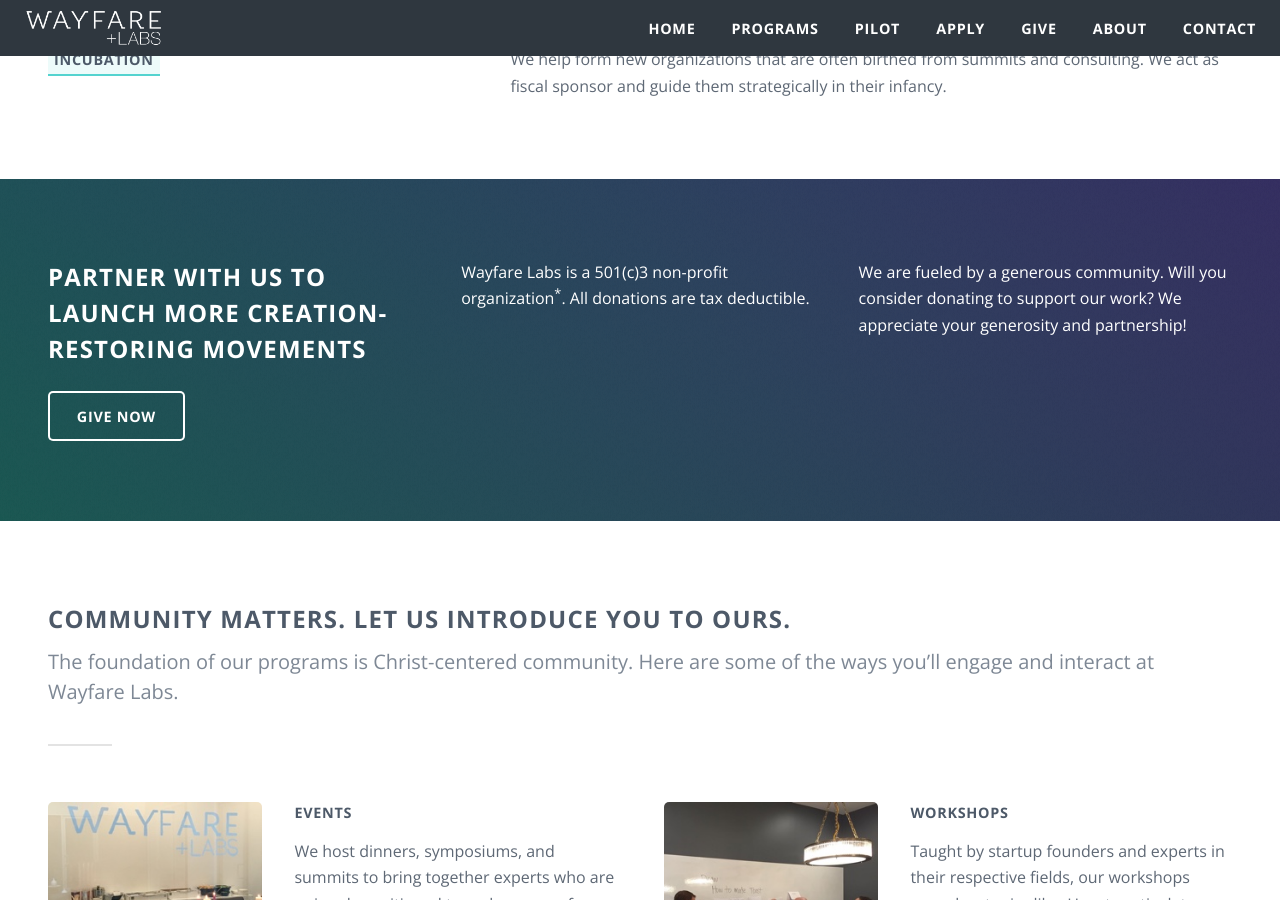
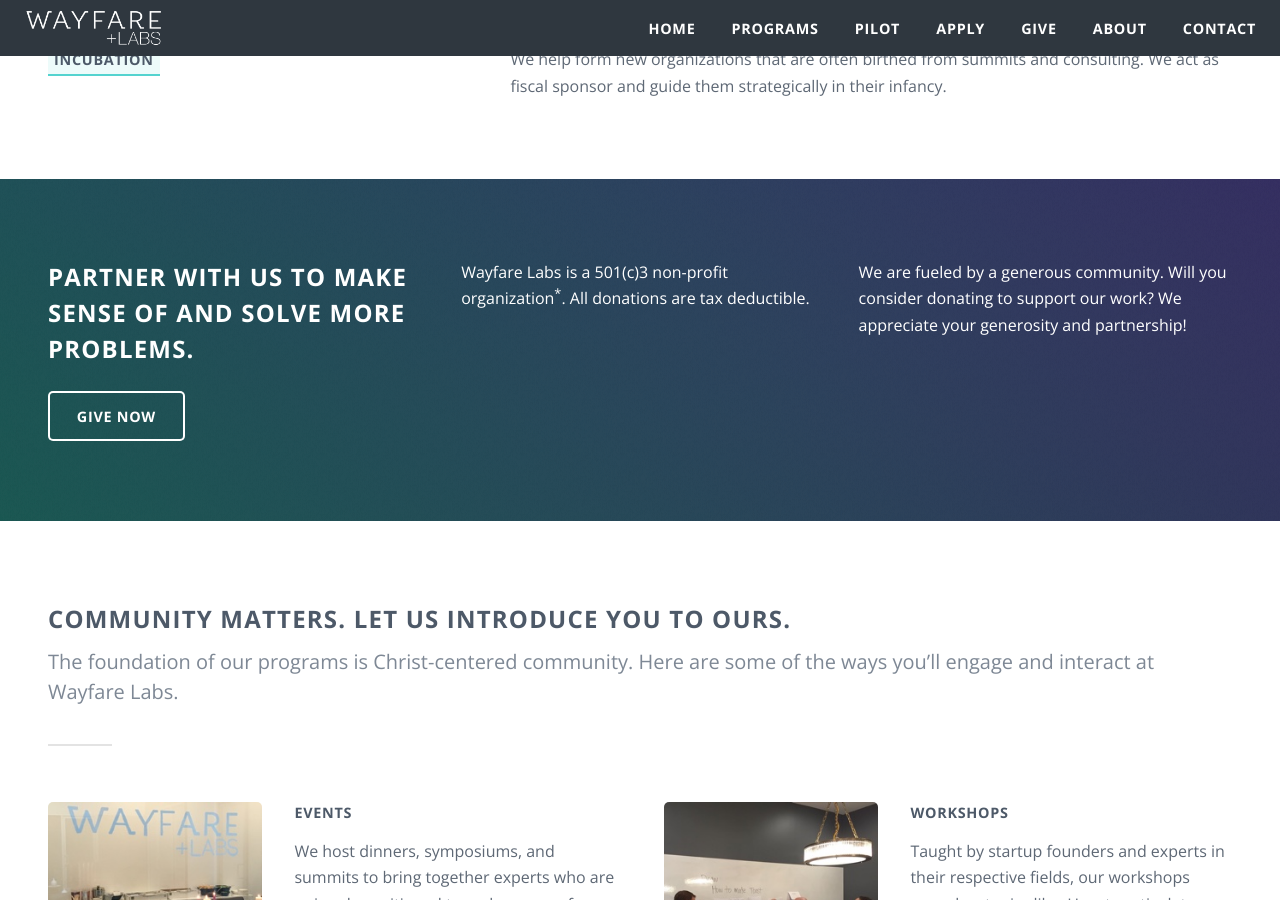
Before and after one commit to wayfareio/wayfarelabs.org, a Jekyll site: the page built from index.markdown, in a window 1280 px wide and 900 px high, scrolled down 1001 px. Built offline with Jekyll 4.4.1, drawn with Linux system fonts in a browser that asks for light colours; comment, search, counter and statistics services are not loaded.

Commit message:
Updated Index

```diff
--- a/index.markdown
+++ b/index.markdown
@@ -26,7 +26,7 @@
       and consulting. We act as fiscal sponsor and guide them strategically in their
       infancy.
 cta:
-  title: Partner with us to launch more creation-restoring movements
+  title: Partner with us to make sense of and solve more problems.
   description: |-
     Wayfare Labs is a 501(c)3 non-profit organization<sup>\*</sup>. All donations are tax deductible.
 
```
